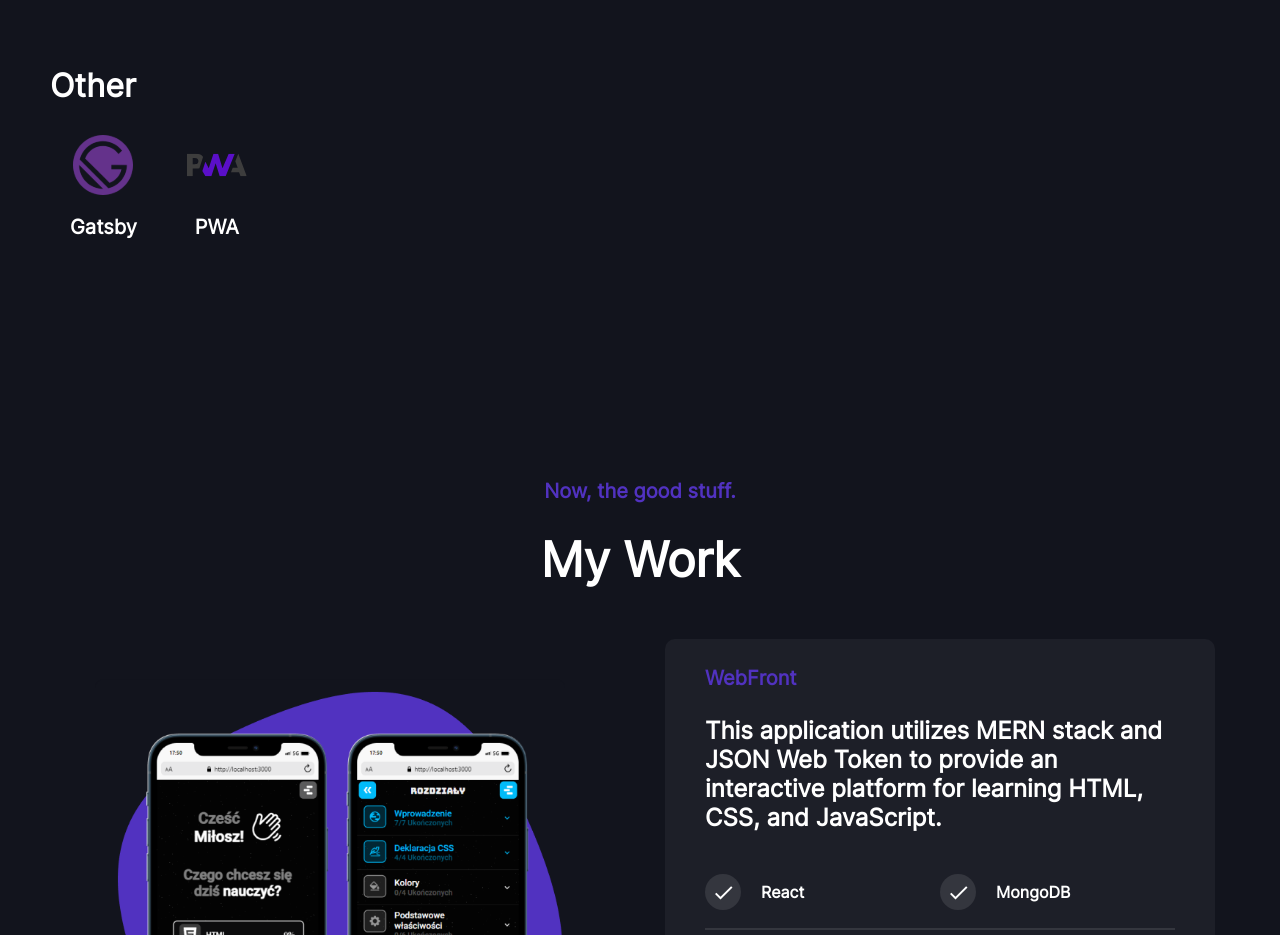
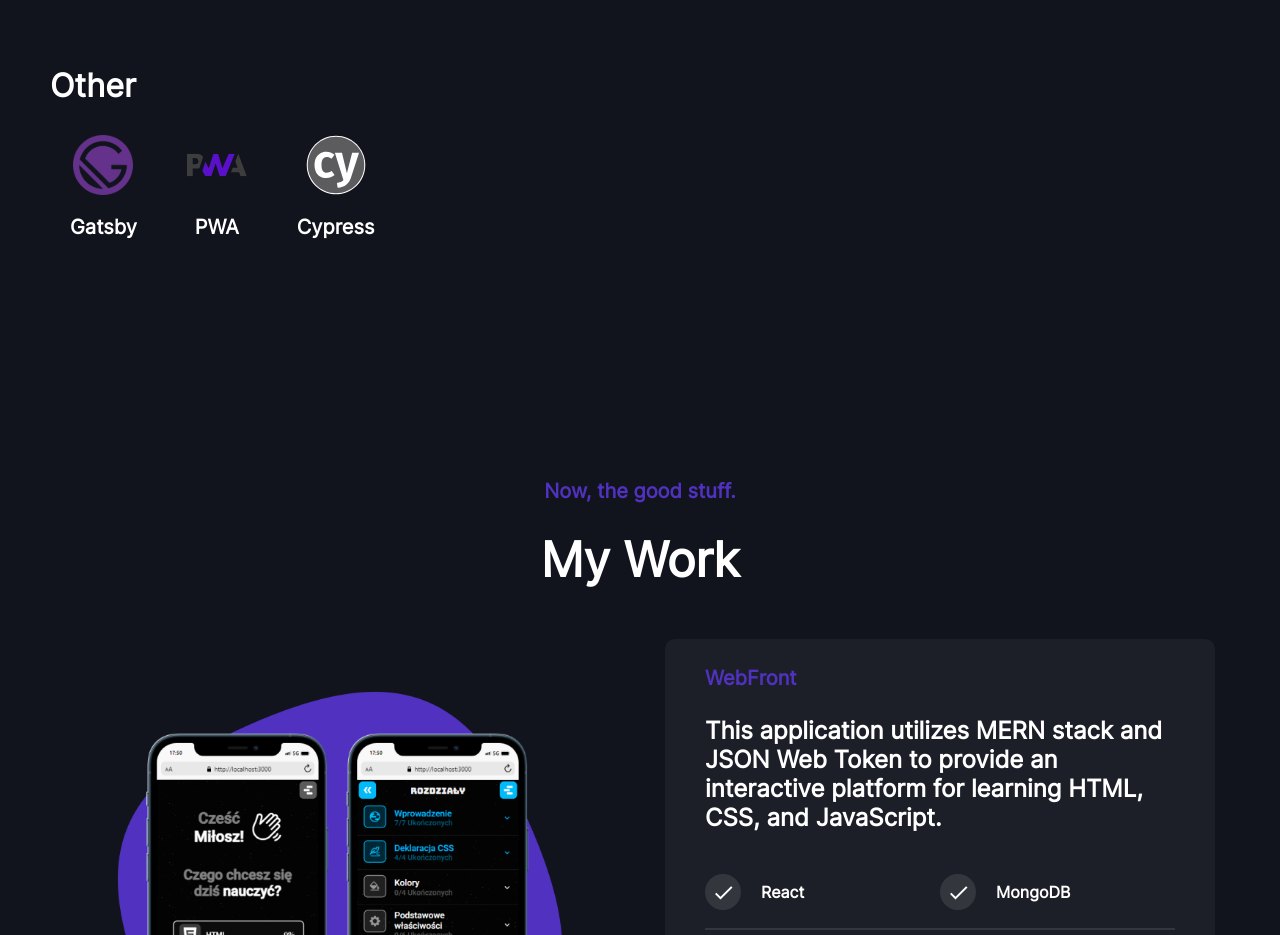
Before and after one commit to AdamKowalczuk/portfolio-2023, a React (Create React App) app: page / in a window 1280 px wide. Shown: the part 2260-3195 px from the top of the page. Built offline with nearby package versions, Linux system fonts and the light colour scheme.

Commit message:
Add cypress

```diff
--- a/src/pages/Skills/Skills.js
+++ b/src/pages/Skills/Skills.js
@@ -20,6 +20,7 @@ import GraphQLIcon from "../../assets/skills-icons/graphql-icon.svg";
 import TailwindIcon from "../../assets/skills-icons/tailwind-icon.svg";
 import NextIcon from "../../assets/skills-icons/nextjs-icon.svg";
 import PrismaIcon from "../../assets/skills-icons/prisma-icon.svg";
+import CypressIcon from "../../assets/skills-icons/cypress-icon.svg";
 import { motion, useInView } from "framer-motion";
 
 const SectionHeader = styled.div`
@@ -170,6 +171,10 @@ let skills = [
         name: "PWA",
         img: PwaIcon,
       },
+      {
+        name: "Cypress",
+        img: CypressIcon,
+      },
     ],
   },
 ];
```
Also changed, not shown: src/assets/skills-icons/cypress-icon.svg (added).
